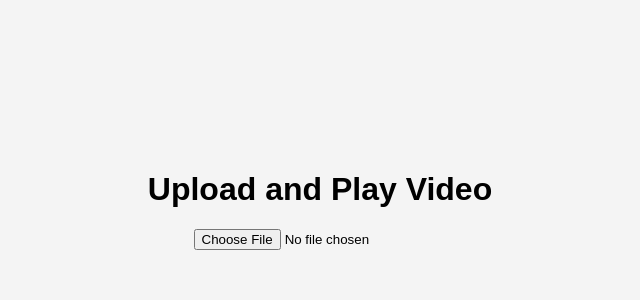
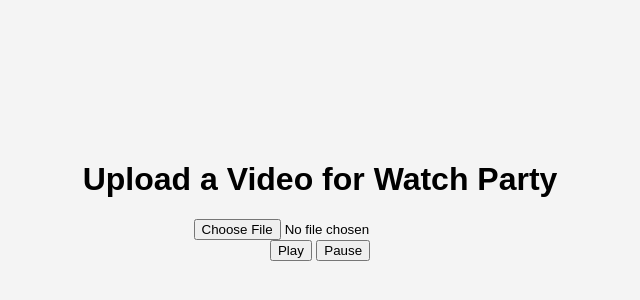
Before and after one commit to raykt12/rkstreamofdame, a plain HTML site: page index.html in a window 1280 px wide. Shown: the part 208-508 px from the top of the page, without its empty margins (320-960 px from the left). Drawn offline with nearby package versions, Linux system fonts and the light colour scheme; no server answers.

Commit message:
index.html

```diff
--- a/index.html
+++ b/index.html
@@ -3,15 +3,20 @@
 <head>
     <meta charset="UTF-8">
     <meta name="viewport" content="width=device-width, initial-scale=1.0">
-    <title>Video Upload and Play</title>
+    <title>Watch Party</title>
     <link rel="stylesheet" href="styles.css">
 </head>
 <body>
     <div class="container">
-        <h1>Upload and Play Video</h1>
+        <h1>Upload a Video for Watch Party</h1>
         <input type="file" id="videoUpload" accept="video/*">
         <video id="videoPlayer" controls style="display:none;"></video>
+        <div class="controls">
+            <button id="playBtn">Play</button>
+            <button id="pauseBtn">Pause</button>
+        </div>
     </div>
+    <script src="/socket.io/socket.io.js"></script>
     <script src="script.js"></script>
 </body>
 </html>
```
